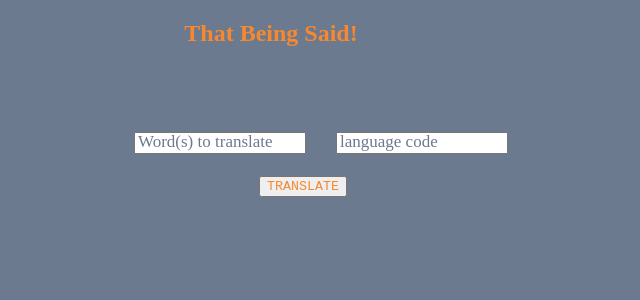
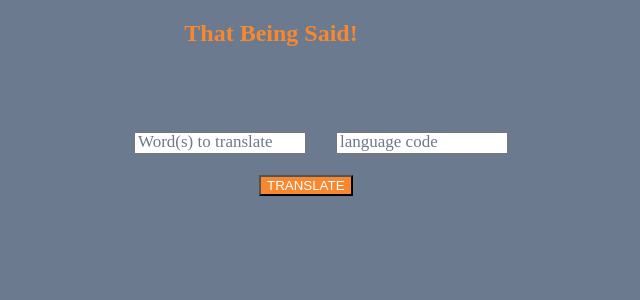
Before and after one commit to glenbuck503/That-Being-Said, a React (Create React App) app: page / in a window 1280 px wide. Shown: the top 300 px of the page, without its empty margins (369-1009 px from the left). Built offline with nearby package versions, Linux system fonts and the light colour scheme.

Commit message:
fix button and set input field positions for styling

```diff
--- a/src/App.css
+++ b/src/App.css
@@ -74,9 +74,10 @@ img {
  }
 
  button {
-   font-family: monospace;
-   color: #F7882F;
+   font-family: fantasy;
+   color:white;
    margin-left:140px;
+   background-color: #F7882F;
  }
 
   ::placeholder {
```
